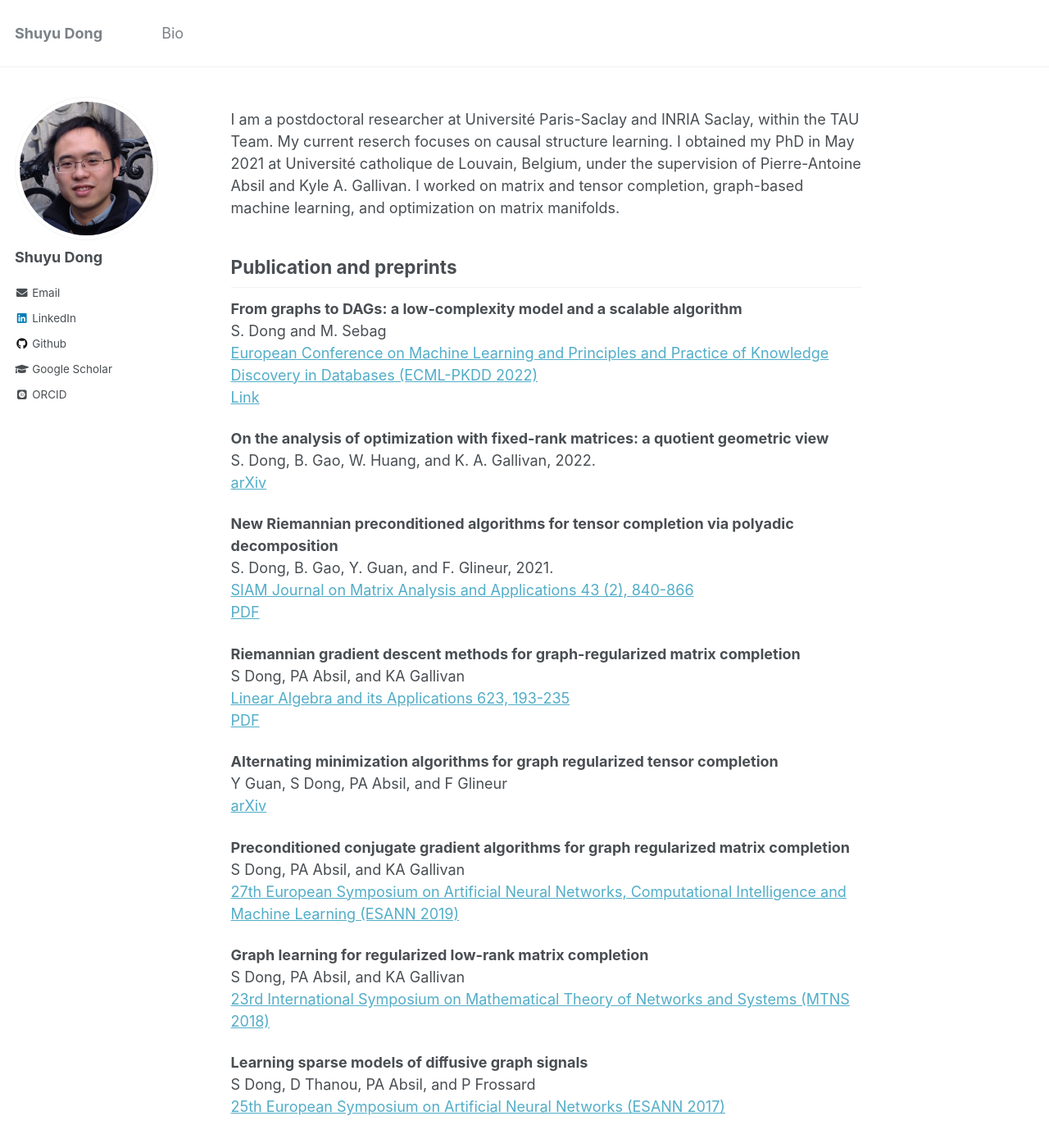
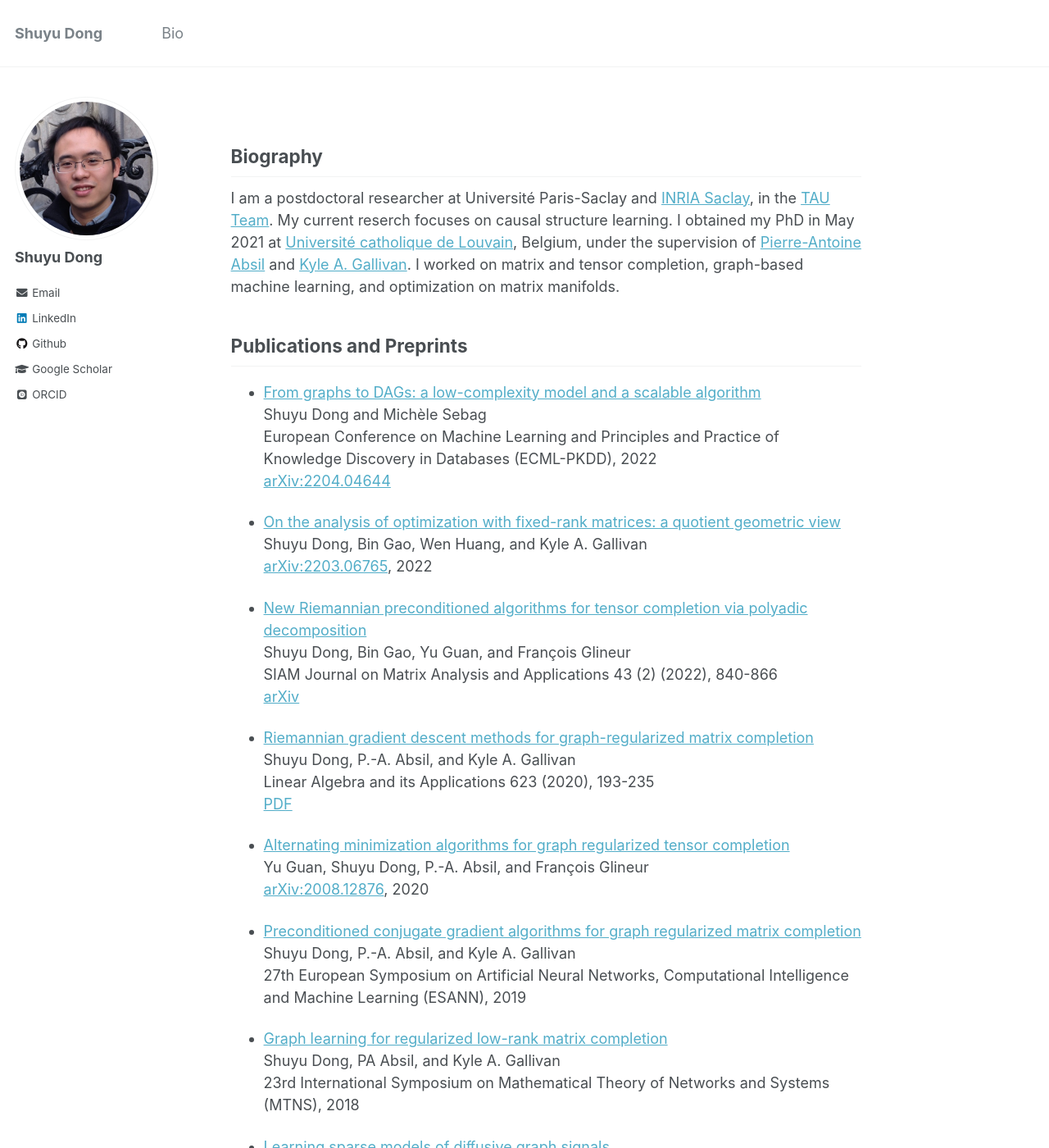
Before and after one commit to shuyu-d/shuyu-d.github.io, a Jekyll site: the page built from _pages/about.md, in a window 1280 px wide and 1400 px high. Shown: the whole window at 82% size. Built offline with Jekyll 4.4.1, drawn with Linux system fonts in a browser that asks for light colours; some web fonts are replaced; some of the changed text lies outside the part shown.

Commit message:
about upd

```diff
--- a/_pages/about.md
+++ b/_pages/about.md
@@ -8,43 +8,45 @@ redirect_from:
   - /about.html
 ---
 
-I am a postdoctoral researcher at Université Paris-Saclay and INRIA Saclay, within the TAU Team.
+## Biography
+
+I am a postdoctoral researcher at Université Paris-Saclay and [INRIA Saclay](https://www.inria.fr/fr/centre-inria-de-saclay), in the [TAU Team](https://www.inria.fr/fr/tau).
 My current reserch focuses on causal structure learning.
-I obtained my PhD in May 2021 at Université catholique de Louvain, Belgium, under the supervision of Pierre-Antoine Absil and Kyle A. Gallivan. I worked on matrix and tensor completion, graph-based machine learning, and optimization on matrix manifolds.
+I obtained my PhD in May 2021 at [Université catholique de Louvain](https://uclouvain.be), Belgium, under the supervision of [Pierre-Antoine Absil](https://sites.uclouvain.be/absil/) and [Kyle A. Gallivan](https://www.math.fsu.edu/~gallivan/). I worked on matrix and tensor completion, graph-based machine learning, and optimization on matrix manifolds.
 
-## Publication and preprints
+## Publications and Preprints
 
-**From graphs to DAGs: a low-complexity model and a scalable algorithm**
-S. Dong and M. Sebag
-[European Conference on Machine Learning and Principles and Practice of Knowledge Discovery in Databases (ECML-PKDD 2022)](https://arxiv.org/pdf/2204.04644.pdf)
-[Link](https://arxiv.org/pdf/2204.04644.pdf)
+- [From graphs to DAGs: a low-complexity model and a scalable algorithm](https://arxiv.org/abs/2204.04644)
+Shuyu Dong and Michèle Sebag
+European Conference on Machine Learning and Principles and Practice of Knowledge Discovery in Databases (ECML-PKDD), 2022
+[arXiv:2204.04644](https://arxiv.org/pdf/2204.04644.pdf)
 
-**On the analysis of optimization with fixed-rank matrices: a quotient geometric view**
-S. Dong, B. Gao, W. Huang, and K. A. Gallivan, 2022.
-[arXiv](https://arxiv.org/pdf/2203.06765.pdf)
+- [On the analysis of optimization with fixed-rank matrices: a quotient geometric view](https://arxiv.org/abs/2203.06765)
+Shuyu Dong, Bin Gao, Wen Huang, and Kyle A. Gallivan
+[arXiv:2203.06765](https://arxiv.org/pdf/2203.06765.pdf), 2022
 
-**New Riemannian preconditioned algorithms for tensor completion via polyadic decomposition**
-S. Dong, B. Gao, Y. Guan, and F. Glineur, 2021.
-[SIAM Journal on Matrix Analysis and Applications 43 (2), 840-866](https://doi.org/10.1137/21M1394734)
-[PDF](to-add)
+- [New Riemannian preconditioned algorithms for tensor completion via polyadic decomposition](https://doi.org/10.1137/21M1394734)
+Shuyu Dong, Bin Gao, Yu Guan, and François Glineur
+SIAM Journal on Matrix Analysis and Applications 43 (2) (2022), 840-866
+[arXiv](https://arxiv.org/pdf/2101.11108.pdf)
 
-**Riemannian gradient descent methods for graph-regularized matrix completion**
-S Dong, PA Absil, and KA Gallivan
-[Linear Algebra and its Applications 623, 193-235](https://doi.org/10.1016/j.laa.2020.06.010)
-[PDF](to-add)
+- [Riemannian gradient descent methods for graph-regularized matrix completion](https://doi.org/10.1016/j.laa.2020.06.010)
+Shuyu Dong, P.-A. Absil, and Kyle A. Gallivan
+Linear Algebra and its Applications 623 (2020), 193-235
+[PDF](/files/grmc-uclouvain-dial.pdf)
 
-**Alternating minimization algorithms for graph regularized tensor completion**
-Y Guan, S Dong, PA Absil, and F Glineur
-[arXiv](https://arxiv.org/pdf/2008.12876.pdf)
+- [Alternating minimization algorithms for graph regularized tensor completion](https://arxiv.org/abs/2008.12876)
+Yu Guan, Shuyu Dong, P.-A. Absil, and François Glineur
+[arXiv:2008.12876](https://arxiv.org/pdf/2008.12876.pdf), 2020
 
-**Preconditioned conjugate gradient algorithms for graph regularized matrix completion**
-S Dong, PA Absil, and KA Gallivan
-[27th European Symposium on Artificial Neural Networks, Computational Intelligence and Machine Learning (ESANN 2019)](https://www.esann.org/sites/default/files/proceedings/legacy/es2019-133.pdf)
+- [Preconditioned conjugate gradient algorithms for graph regularized matrix completion](https://www.esann.org/sites/default/files/proceedings/legacy/es2019-133.pdf)
+Shuyu Dong, P.-A. Absil, and Kyle A. Gallivan
+27th European Symposium on Artificial Neural Networks, Computational Intelligence and Machine Learning (ESANN), 2019
 
-**Graph learning for regularized low-rank matrix completion**
-S Dong, PA Absil, and KA Gallivan
-[23rd International Symposium on Mathematical Theory of Networks and Systems (MTNS 2018)](https://mtns2018.hkust.edu.hk/media/files/0153.pdf)
+- [Graph learning for regularized low-rank matrix completion](https://mtns2018.hkust.edu.hk/media/files/0153.pdf)
+Shuyu Dong, PA Absil, and Kyle A. Gallivan
+23rd International Symposium on Mathematical Theory of Networks and Systems (MTNS), 2018
 
-**Learning sparse models of diﬀusive graph signals**
-S Dong, D Thanou, PA Absil, and P Frossard
-[25th European Symposium on Artificial Neural Networks	(ESANN 2017)](https://www.esann.org/sites/default/files/proceedings/legacy/es2017-116.pdf)
+- [Learning sparse models of diﬀusive graph signals](https://www.esann.org/sites/default/files/proceedings/legacy/es2017-116.pdf)
+Shuyu Dong, Dorina Thanou, P.-A. Absil, and Pascal Frossard
+25th European Symposium on Artificial Neural Networks	(ESANN), 2017
```
Also changed, not shown: _pages/cv.md (+4 -3 lines), 2 other files.
